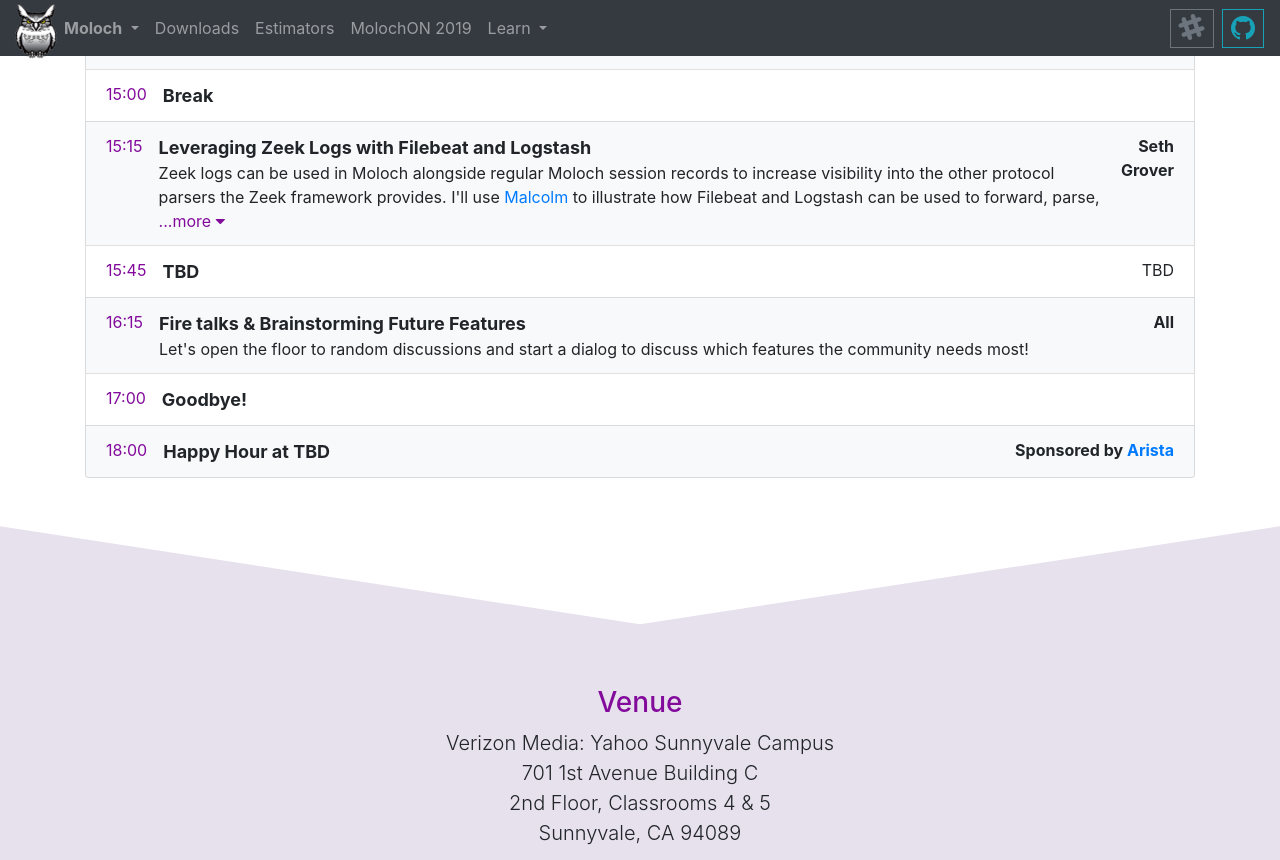
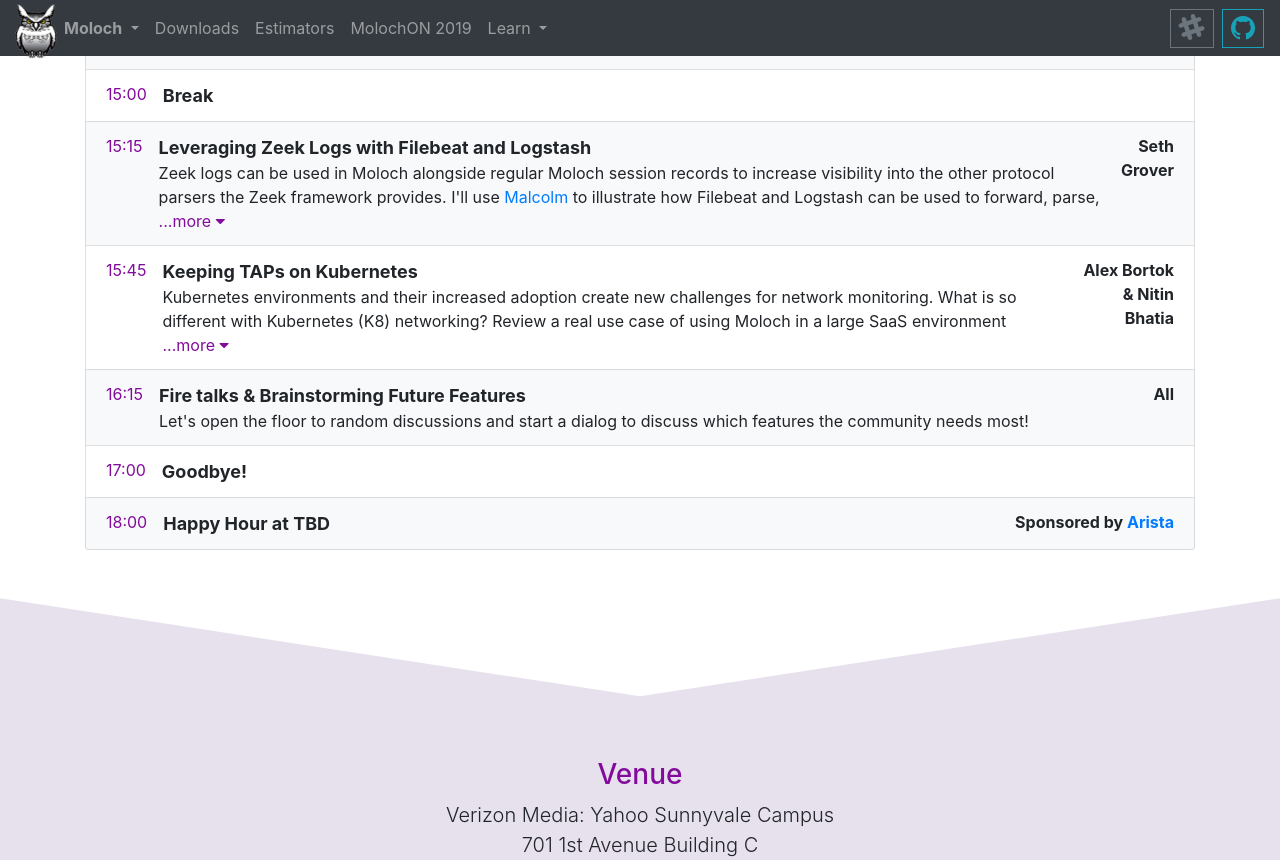
Before and after one commit to aol/molochweb, a Jekyll site: the page built from on.html, in a window 1280 px wide and 900 px high, scrolled down 1908 px, cut to the strip 0-860 px from the top of the window. Built offline with Jekyll 4.4.1, drawn with Linux system fonts in a browser that asks for light colours.

Commit message:
add talk to molochon agenda

```diff
--- a/on.html
+++ b/on.html
@@ -431,8 +431,37 @@
               <li class="list-group-item">
                 <div class="d-flex align-items-start justify-content-between">
                   <div class="mr-auto purp-text">15:45</div>
-                  <div class="pl-3 flex-fill agenda-title">TBD</div>
-                  <div class="pl-3 flex-fill mr-n1 text-right">TBD</div>
+                  <div class="pl-3 flex-fill">
+                    <div class="agenda-title">
+                      Keeping TAPs on Kubernetes
+                    </div>
+                    <span class="agenda-description">
+                      Kubernetes environments and their increased adoption
+                      create new challenges for network monitoring. What is so
+                      different with Kubernetes (K8) networking? Review a real
+                      use case of using Moloch in a large SaaS environment
+                      <a class="agenda-description-more-btn cursor-pointer purp-text no-wrap"
+                        onclick="showMore(event)">
+                        ...more&nbsp;<span class="fa fa-caret-down"></span>
+                      </a>
+                      <span class="agenda-description-more-text"
+                        style="display:none;">
+                        and how it could be applied to K8. Strategies to
+                        overcome these challenges and capabilities of a virtual
+                        cloud sensor or sidecar utility to close the gaps.
+                        Plus, let’s talk about potential benefits and possible
+                        architectures for using Kubernetes to run Moloch.
+                      </span>
+                      <a class="agenda-description-less-btn cursor-pointer purp-text no-wrap"
+                        onclick="showLess(event)"
+                        style="display:none;">
+                        less&nbsp;<span class="fa fa-caret-up"></span>
+                      </a>
+                    </span>
+                  </div>
+                  <div class="pl-3 flex-fill mr-n1 text-right">
+                    <strong>Alex Bortok & Nitin Bhatia</strong>
+                  </div>
                 </div>
               </li>
               <li class="list-group-item">
```
Lines whose indentation alone changed are shown as unchanged.
